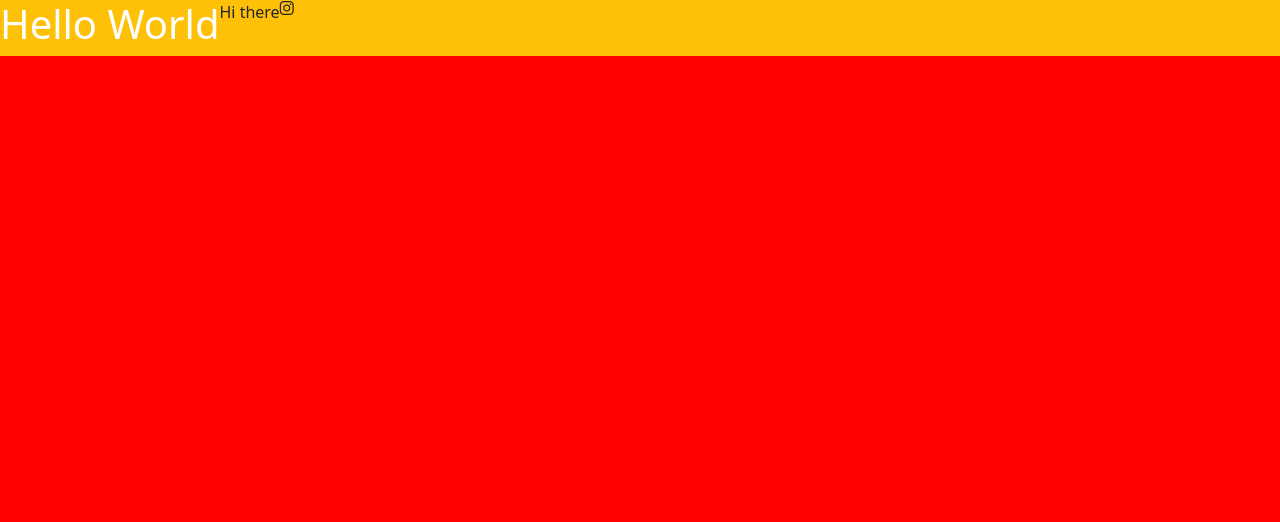
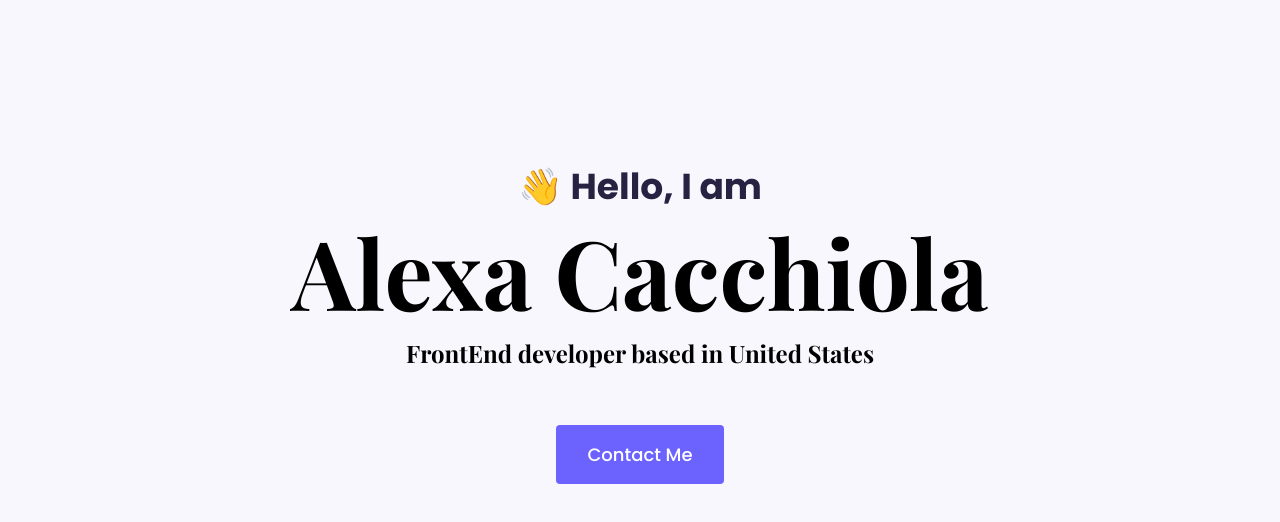
Before and after one commit to codergirlshecodes/Responsive-Week-4, a plain HTML site: page index.html in a window 1280 px wide. Drawn offline with nearby package versions, Linux system fonts and the light colour scheme; a small style sheet from the web is missing.

Commit message:
created the css for the homepage.

```diff
--- a/index.html
+++ b/index.html
@@ -29,10 +29,12 @@
     </script>
     </head>
 <body>
-    <div class="d-flex bg-warning">
-        <h1>Hello World</h1>
-        <p>Hi there</p>
-        <i class="fab fa-instagram"></i>
+    <div class="hero">
+    <p>👋 Hello, I am </p>
+    <h1> Alexa Cacchiola</h1>
+    <h2 class="mb-5">FrontEnd developer based in United States</h2>
+    <div>
+    <a href="#" class="btn btn-branding">Contact Me</a>
     </div>
     </body>
 </html>
--- a/styles/portfolio.css
+++ b/styles/portfolio.css
@@ -1,7 +1,58 @@
+:root {
+    --branding-color: #6c63ff;
+    --secondary-color: #f9f7fe;
+    --heading-font-family: "Playfair Display", serif;
+    --default-font-family: "Poppins", sans-serif;
+}
+
 body {
-    background-color: red;
+    font-family: var(--default-font-family);
+}
+
+h1, h2, h3, h4, h5, h6 {
+    color: black;
+    font-family: var(--heading-font-family);
+    font-weight: bold;
 }
 
 h1 {
+    font-size: 96px;
+    margin: 0;
+}
+
+p {
+
+    font-weight: normal;
+}
+
+.hero {
+    background-color: var(--secondary-color);
+    text-align: center;
+    padding: 160px 20px;
+}
+
+.hero p {
+    font-size: 36px;
+    font-weight: bold;
+    margin: 0;
+    color: #272142;
+}
+
+.hero h2 {
+    font-family: var(--heading-font-family);
+    font-weight: normal;
+    line-height: 2;
+    font-size: 24px;
+
+}
+
+.btn-branding {
+    background: var(--branding-color);
     color: white;
+    border-radius: 4px;
+    background-color: #6c63ff;
+    font-size: 18px;
+    line-height: 27px;
+    padding: 15px 30px;
+    text-decoration: none;
 }
```
